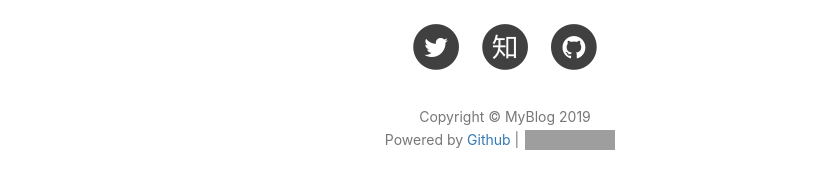
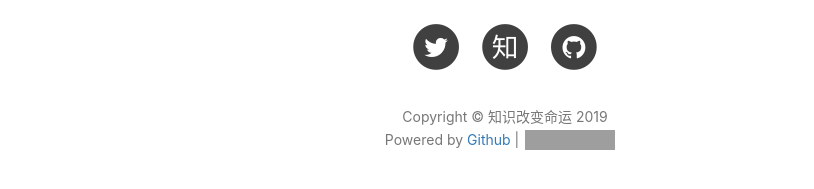
Before and after one commit to ciscolive/ciscolive.github.io, a Jekyll site: the page built from index.html, in a window 1280 px wide and 900 px high, scrolled down 2287 px. Shown: the part 656-845 px from the top of the window, without its empty margins (135-949 px from the left). Built offline with Jekyll 4.4.1, drawn with Linux system fonts in a browser that asks for light colours; nearby versions of some CDN libraries; the list of posts is cut into pages by our own code; comment, search, counter and statistics services are not loaded; some of the changed text lies outside the part shown; grey boxes are pictures that could not be loaded.

Commit message:
Initial commit

```diff
--- a/_config.yml
+++ b/_config.yml
@@ -1,5 +1,5 @@
 # Site settings
-title: MyBlog
+title: 知识改变命运
 SEOTitle: 颜文武的个人博客
 header-img: img/home-bg.jpg
 email: 968828@gmail.com
```
